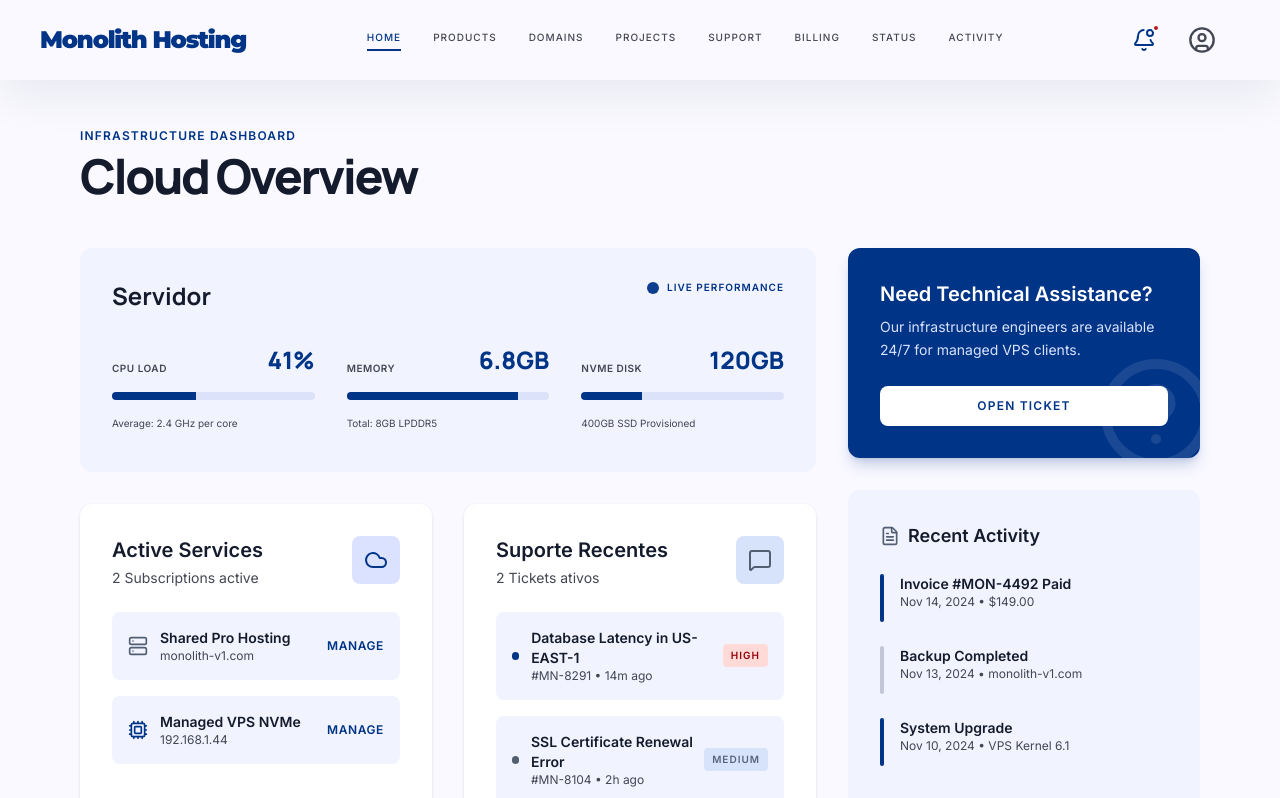
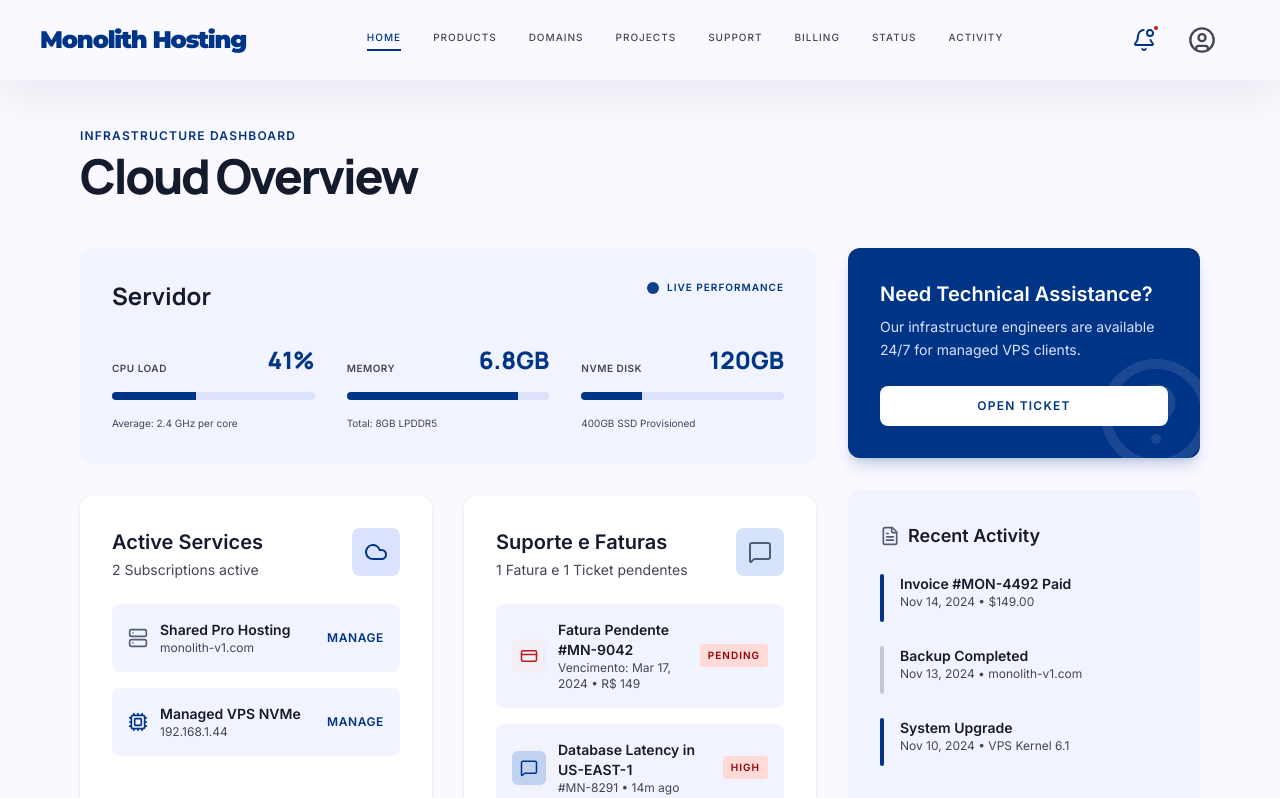
Before and after one commit to hospedamaringa-debug/Painel-Maringa-Dev, a Next.js app: page / in a window 1280 px wide. Shown: the top 798 px of the page. Built offline with nearby package versions, Linux system fonts and the light colour scheme.

Commit message:
Ajustado campo de suporte e faturas

```diff
--- a/components/MonolithApp.tsx
+++ b/components/MonolithApp.tsx
@@ -101,6 +101,7 @@ interface SupportTicket {
 // --- Mock Data ---
 
 const MOCK_INVOICES: Invoice[] = [
+  { id: '#MN-9042', date: 'Mar 17, 2024', amount: 149.00, status: 'Pending' },
   { id: '#MN-8932', date: 'Sep 12, 2023', amount: 1240.00, status: 'Paid' },
   { id: '#MN-8841', date: 'Aug 12, 2023', amount: 45.00, status: 'Paid' },
   { id: '#MN-8720', date: 'Jul 12, 2023', amount: 12.50, status: 'Paid' },
@@ -713,26 +714,50 @@ const DashboardPage = ({ onManageService, onViewActivity, onOpenTicket, onViewSt
           </div>
         </div>
 
-        {/* Suporte Recentes */}
+        {/* Suporte e Faturas */}
         <div className="bg-surface-container-lowest rounded-xl p-8 shadow-sm">
           <div className="flex justify-between items-start mb-6">
             <div>
-              <h3 className="font-bold text-xl mb-1">Suporte Recentes</h3>
-              <p className="text-on-surface-variant text-sm">{MOCK_TICKETS.filter(t => t.status !== 'Closed').length} Tickets ativos</p>
+              <h3 className="font-bold text-xl mb-1">Suporte e Faturas</h3>
+              <p className="text-on-surface-variant text-sm">1 Fatura e 1 Ticket pendentes</p>
             </div>
             <div className="bg-secondary-fixed p-3 rounded-lg">
               <MessageSquare className="text-secondary" size={24} />
             </div>
           </div>
           <div className="space-y-4">
-            {MOCK_TICKETS.filter(t => t.status !== 'Closed').map(ticket => (
+            {/* 1 Fatura Pendente */}
+            {MOCK_INVOICES.filter(i => i.status === 'Pending').slice(0, 1).map(invoice => (
+              <div
+                key={invoice.id}
+                className="flex items-center justify-between p-4 bg-surface-container-low rounded-lg hover:bg-surface-container-high transition-colors cursor-pointer group"
+              >
+                <div className="flex items-center gap-3">
+                  <div className="bg-error-container/20 p-2 rounded-md">
+                    <CreditCard className="text-error" size={18} />
+                  </div>
+                  <div>
+                    <p className="font-bold text-sm group-hover:text-primary transition-colors">Fatura Pendente {invoice.id}</p>
+                    <p className="text-xs text-on-surface-variant">Vencimento: {invoice.date} • R$ {invoice.amount.toLocaleString()}</p>
+                  </div>
+                </div>
+                <span className="text-[10px] font-bold uppercase tracking-widest px-2 py-1 rounded bg-error-container text-on-error-container">
+                  Pending
+                </span>
+              </div>
+            ))}
+
+            {/* 1 Ticket Aberto */}
+            {MOCK_TICKETS.filter(t => t.status === 'Open').slice(0, 1).map(ticket => (
               <div
                 key={ticket.id}
                 onClick={() => onTicketClick(ticket.id)}
                 className="flex items-center justify-between p-4 bg-surface-container-low rounded-lg hover:bg-surface-container-high transition-colors cursor-pointer group"
               >
                 <div className="flex items-center gap-3">
-                  <div className={`w-2 h-2 rounded-full ${ticket.status === 'Open' ? 'bg-primary' : 'bg-secondary'}`} />
+                  <div className="bg-primary-container/20 p-2 rounded-md">
+                    <MessageSquare className="text-primary" size={18} />
+                  </div>
                   <div>
                     <p className="font-bold text-sm group-hover:text-primary transition-colors">{ticket.title}</p>
                     <p className="text-xs text-on-surface-variant">{ticket.id} • {ticket.updatedAt}</p>
@@ -747,9 +772,6 @@ const DashboardPage = ({ onManageService, onViewActivity, onOpenTicket, onViewSt
                 </span>
               </div>
             ))}
-            {MOCK_TICKETS.filter(t => t.status !== 'Closed').length === 0 && (
-              <p className="text-center py-4 text-on-surface-variant text-sm italic">Nenhum ticket ativo no momento.</p>
-            )}
           </div>
         </div>
       </div>
```
